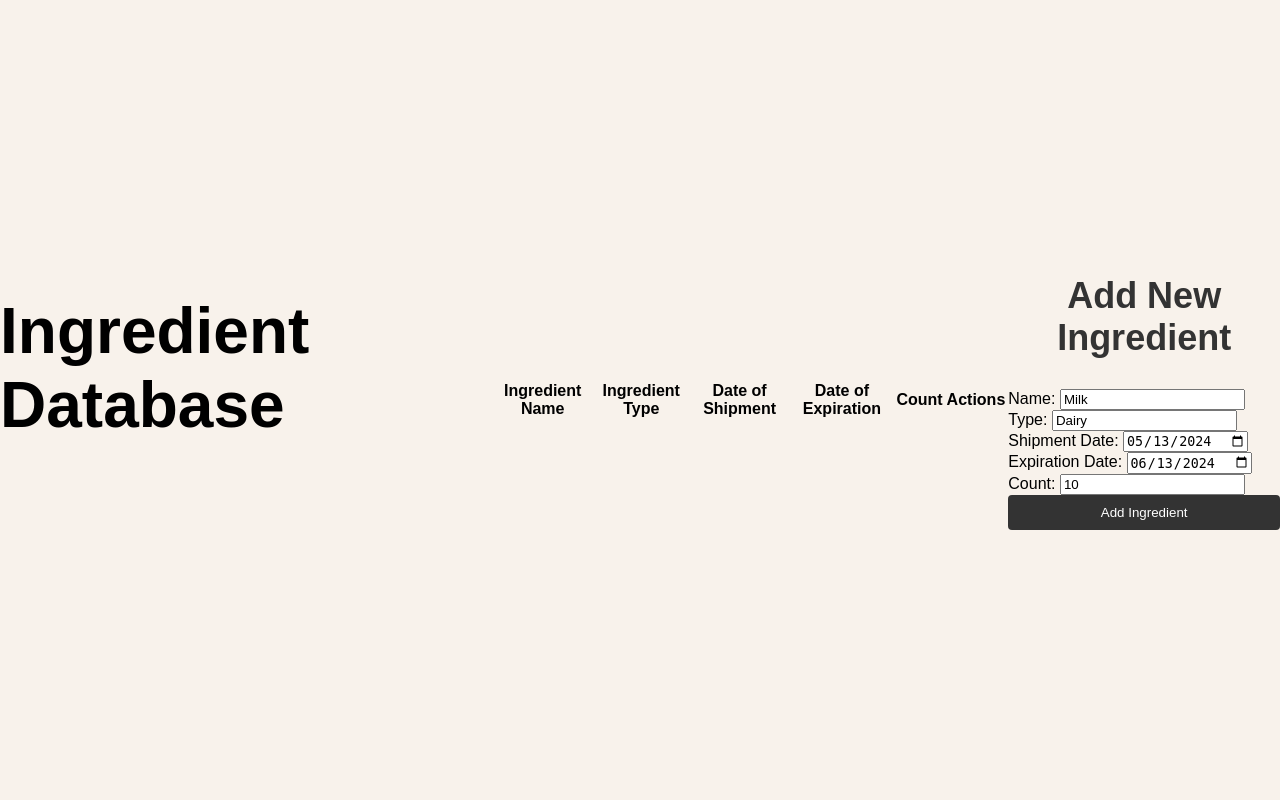
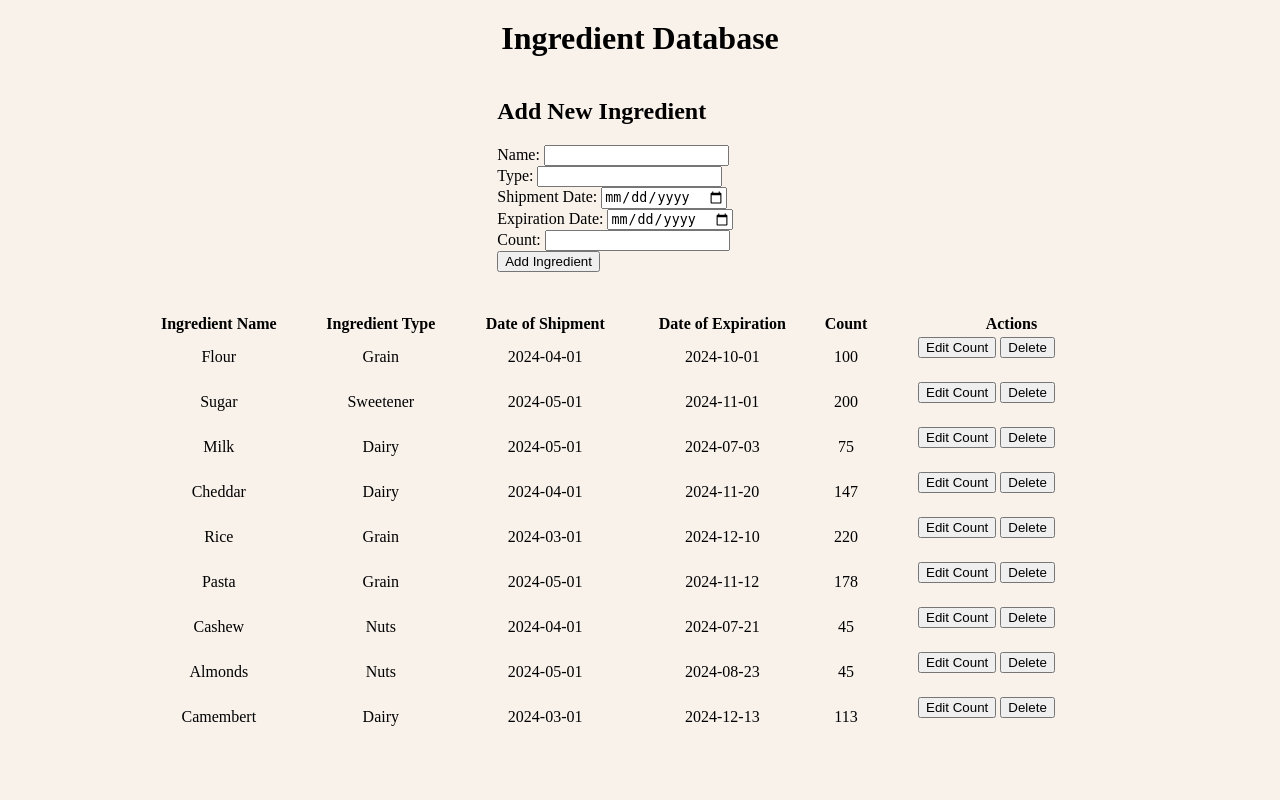
Before and after one commit to VerKoval/CulinaryCloud, a Flask app: page /manage_inventory in a window 1280 px wide. Run offline with Flask 2, Linux system fonts and the light colour scheme; lists and menus that the app fills with data are empty; parts of the project's set-up code (start-up, migrations or seed data) failed here and were passed over.

Commit message:
Update manage_inventory.html, added add new ingredient, edit ingredient data, and fixed website UI

```diff
--- a/templates/manage_inventory.html
+++ b/templates/manage_inventory.html
@@ -4,14 +4,44 @@
     <meta charset="UTF-8">
     <meta name="viewport" content="width=device-width, initial-scale=1.0">
     <title>Ingredient Database</title>
-    <link rel="stylesheet" href="{{ url_for('static', filename='style.css') }}">
-    <link rel="stylesheet" href="style.css">
+    <style>
+        body {
+            text-align: center;
+            background-color: #f8f2eb; /* Set background color */
+        }
+        h1 {
+            text-align: center;
+            margin-top: 20px;
+        }
+        table {
+            margin: auto;
+            width: 80%;
+            margin-top: 20px;
+        }
+        form {
+            display: inline-block;
+            text-align: left;
+            margin-right: 50px;
+            margin-bottom: 20px;
+        }
+    </style>
 </head>
 <body>
-    <h1>Ingredient Database</h1>
-    {% if error %}
-        <div style="color: red;">{{ error }}</div>
-    {% endif %}
+ <h1>Ingredient Database</h1>
+<form action="/add" method="post">
+        <h2>Add New Ingredient</h2>
+        <label for="name">Name:</label>
+        <input type="text" id="name" name="name"><br>
+        <label for="type">Type:</label>
+        <input type="text" id="type" name="type"><br>
+        <label for="shipment_date">Shipment Date:</label>
+        <input type="date" id="shipment_date" name="shipment_date"><br>
+        <label for="expiration_date">Expiration Date:</label>
+        <input type="date" id="expiration_date" name="expiration_date"><br>
+        <label for="count">Count:</label>
+        <input type="number" id="count" name="count"><br>
+        <button type="submit">Add Ingredient</button>
+    </form>
     <table>
         <thead>
             <tr>
@@ -24,37 +54,133 @@
             </tr>
         </thead>
         <tbody>
-            {% for ingredient in ingredients %}
             <tr>
-                <td>{{ ingredient.item_name }}</td>
-                <td>{{ ingredient.unit }}</td>
-                <td>{{ ingredient.shipment_date }}</td>
-                <td>{{ ingredient.expiration_date }}</td>
-                <td>{{ ingredient.quantity }}</td>
+                <td>Flour</td>
+                <td>Grain</td>
+                <td>2024-04-01</td>
+                <td>2024-10-01</td>
+                <td>100</td>
                 <td>
-                    <button type="button" onclick="alert('Count: {{ ingredient.quantity }}')">Show Count</button>
+                    <button type="button" onclick="alert('Count: 100')">Edit Count</button>
                     <form action="/delete" method="post">
-                        <input type="hidden" name="item_id" value="{{ ingredient.item_id }}">
+                        <input type="hidden" name="name" value="Flour">
                         <button type="submit">Delete</button>
                     </form>
                 </td>
             </tr>
-            {% endfor %}
+            <tr>
+                <td>Sugar</td>
+                <td>Sweetener</td>
+                <td>2024-05-01</td>
+                <td>2024-11-01</td>
+                <td>200</td>
+                <td>
+                    <button type="button" onclick="alert('Count: 200')">Edit Count</button>
+                    <form action="/delete" method="post">
+                        <input type="hidden" name="name" value="Sugar">
+                        <button type="submit">Delete</button>
+                    </form>
+                </td>
+            </tr>
+            <tr>
+                <td>Milk</td>
+                <td>Dairy</td>
+                <td>2024-05-01</td>
+                <td>2024-07-03</td>
+                <td>75</td>
+                <td>
+                    <button type="button" onclick="alert('Count: 200')">Edit Count</button>
+                    <form action="/delete" method="post">
+                        <input type="hidden" name="name" value="Sugar">
+                        <button type="submit">Delete</button>
+                    </form>
+                </td>
+            </tr>
+	<tr>
+                <td>Cheddar</td>
+                <td>Dairy</td>
+                <td>2024-04-01</td>
+                <td>2024-11-20</td>
+                <td>147</td>
+                <td>
+                    <button type="button" onclick="alert('Count: 200')">Edit Count</button>
+                    <form action="/delete" method="post">
+                        <input type="hidden" name="name" value="Sugar">
+                        <button type="submit">Delete</button>
+                    </form>
+                </td>
+            </tr>
+	<tr>
+                <td>Rice</td>
+                <td>Grain</td>
+                <td>2024-03-01</td>
+                <td>2024-12-10</td>
+                <td>220</td>
+                <td>
+                    <button type="button" onclick="alert('Count: 200')">Edit Count</button>
+                    <form action="/delete" method="post">
+                        <input type="hidden" name="name" value="Sugar">
+                        <button type="submit">Delete</button>
+                    </form>
+                </td>
+            </tr>
+<tr>
+                <td>Pasta</td>
+                <td>Grain</td>
+                <td>2024-05-01</td>
+                <td>2024-11-12</td>
+                <td>178</td>
+                <td>
+                    <button type="button" onclick="alert('Count: 200')">Edit Count</button>
+                    <form action="/delete" method="post">
+                        <input type="hidden" name="name" value="Sugar">
+                        <button type="submit">Delete</button>
+                    </form>
+                </td>
+            </tr>
+<tr>
+                <td>Cashew</td>
+                <td>Nuts</td>
+                <td>2024-04-01</td>
+                <td>2024-07-21</td>
+                <td>45</td>
+                <td>
+                    <button type="button" onclick="alert('Count: 200')">Edit Count</button>
+                    <form action="/delete" method="post">
+                        <input type="hidden" name="name" value="Sugar">
+                        <button type="submit">Delete</button>
+                    </form>
+                </td>
+            </tr>
+<tr>
+                <td>Almonds</td>
+                <td>Nuts</td>
+                <td>2024-05-01</td>
+                <td>2024-08-23</td>
+                <td>45</td>
+                <td>
+                    <button type="button" onclick="alert('Count: 200')">Edit Count</button>
+                    <form action="/delete" method="post">
+                        <input type="hidden" name="name" value="Sugar">
+                        <button type="submit">Delete</button>
+                    </form>
+                </td>
+            </tr>
+	<tr>
+                <td>Camembert</td>
+                <td>Dairy</td>
+                <td>2024-03-01</td>
+                <td>2024-12-13</td>
+                <td>113</td>
+                <td>
+                    <button type="button" onclick="alert('Count: 200')">Edit Count</button>
+                    <form action="/delete" method="post">
+                        <input type="hidden" name="name" value="Sugar">
+                        <button type="submit">Delete</button>
+                    </form>
+                </td>
+            </tr>
         </tbody>
     </table>
-    <form action="/add" method="post">
-        <h2>Add New Ingredient</h2>
-        <label for="name">Name:</label>
-        <input type="text" id="name" name="name" value="Milk" required><br>
-        <label for="type">Type:</label>
-        <input type="text" id="type" name="type" value="Dairy" required><br>
-        <label for="shipment_date">Shipment Date:</label>
-        <input type="date" id="shipment_date" name="shipment_date" value="2024-05-13" required><br>
-        <label for="expiration_date">Expiration Date:</label>
-        <input type="date" id="expiration_date" name="expiration_date" value="2024-06-13" required><br>
-        <label for="count">Count:</label>
-        <input type="number" id="count" name="count" value="10" required><br>
-        <button type="submit">Add Ingredient</button>
-    </form>
-</body>
+    </body>
 </html>
```
